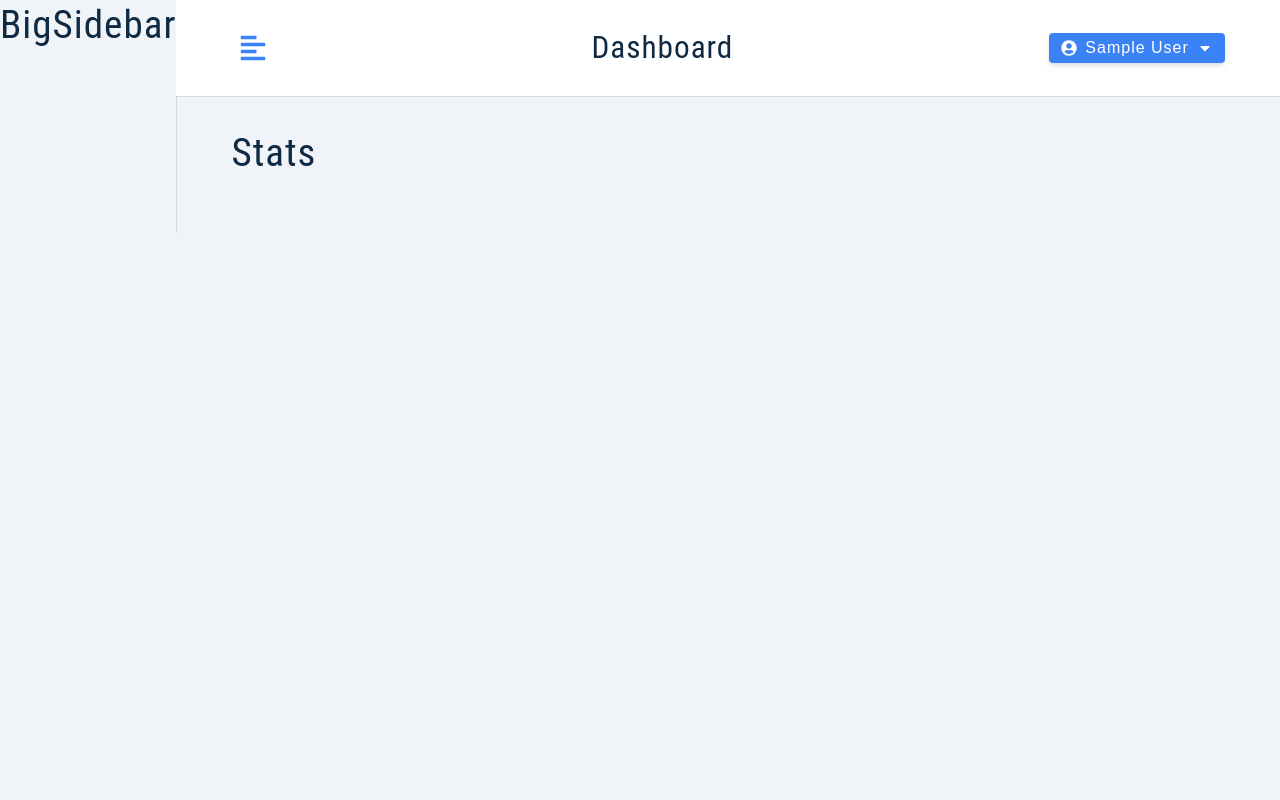
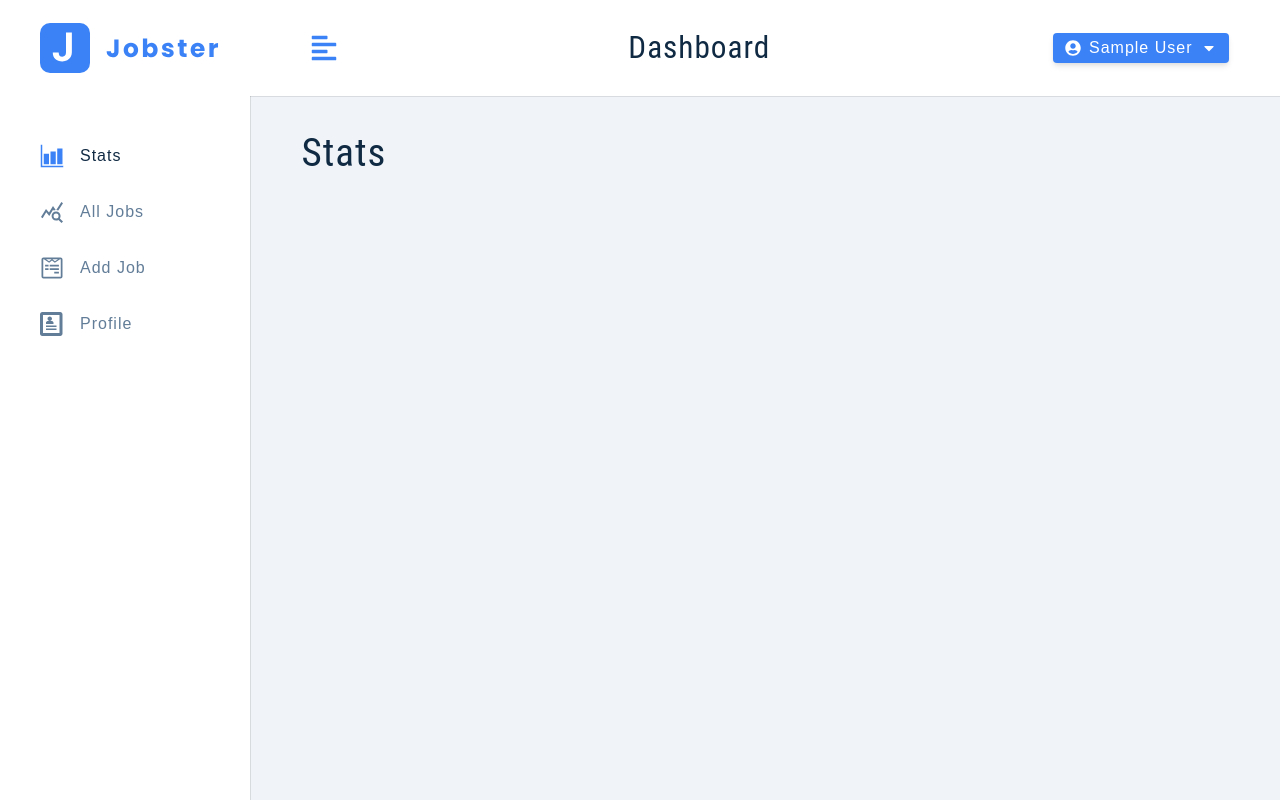
Before and after one commit to AkshayGit17/jobster-react, a React (Create React App) app: page / in a window 1280 px wide. Built offline with nearby package versions, Linux system fonts and the light colour scheme; sample sign-in values are in the browser's storage.

Commit message:
added small sidebar, big sidebar and nav links

```diff
--- a/src/App.js
+++ b/src/App.js
@@ -2,7 +2,7 @@ import { BrowserRouter, Routes, Route } from 'react-router-dom';
 import { ToastContainer } from 'react-toastify';
 import 'react-toastify/dist/ReactToastify.css';
 
-import { Landing, Error, Register } from './pages';
+import { Landing, Error, Register, ProtectedRoute } from './pages';
 import {
   SharedLayout,
   Stats,
@@ -15,7 +15,14 @@ function App() {
   return (
     <BrowserRouter>
       <Routes>
-        <Route path="/" element={<SharedLayout />}>
+        <Route
+          path="/"
+          element={
+            <ProtectedRoute>
+              <SharedLayout />
+            </ProtectedRoute>
+          }
+        >
           <Route index element={<Stats />} />
           <Route path="/all-jobs" element={<AllJobs />} />
           <Route path="/add-job" element={<AddJob />} />
--- a/src/components/BigSidebar.js
+++ b/src/components/BigSidebar.js
@@ -1,9 +1,24 @@
 import styled from 'styled-components';
+import { useSelector } from 'react-redux';
+import Logo from './Logo';
+import NavLinks from './NavLinks';
 
 const BigSidebar = () => {
+  const { isSidebarOpen } = useSelector((state) => state.user);
   return (
     <Wrapper>
-      <h2>BigSidebar</h2>
+      <div
+        className={
+          isSidebarOpen ? 'sidebar-container' : 'sidebar-container show-sidebar'
+        }
+      >
+        <div className="content">
+          <header>
+            <Logo />
+          </header>
+          <NavLinks />
+        </div>
+      </div>
     </Wrapper>
   );
 };
--- /dev/null
+++ b/src/components/NavLinks.js
@@ -0,0 +1,28 @@
+import { NavLink } from 'react-router-dom';
+import links from '../utils/links';
+
+const NavLinks = ({ toggle }) => {
+  return (
+    <div className="nav-links">
+      {links.map((link) => {
+        console.log(link);
+        const { id, text, path, icon } = link;
+        return (
+          <NavLink
+            to={path}
+            id={id}
+            className={({ isActive }) => {
+              return isActive ? 'nav-link active' : 'nav-link';
+            }}
+            onClick={toggle}
+          >
+            <span className="icon">{icon}</span>
+            {text}
+          </NavLink>
+        );
+      })}
+    </div>
+  );
+};
+
+export default NavLinks;
--- a/src/components/SmallSidebar.js
+++ b/src/components/SmallSidebar.js
@@ -1,9 +1,36 @@
 import styled from 'styled-components';
+import { FaTimes } from 'react-icons/fa';
+import { useSelector, useDispatch } from 'react-redux';
+
+import Logo from './Logo';
+import { toggleSidebar } from '../store/userSlice';
+import NavLinks from './NavLinks';
 
 const SmallSidebar = () => {
+  const { isSidebarOpen } = useSelector((state) => state.user);
+  const dispatch = useDispatch();
+
+  const toggle = () => {
+    dispatch(toggleSidebar());
+  };
+
   return (
     <Wrapper>
-      <h2>SmallSidebar</h2>
+      <div
+        className={
+          isSidebarOpen ? 'sidebar-container show-sidebar' : 'sidebar-container'
+        }
+      >
+        <div className="content">
+          <button className="close-btn" onClick={toggle}>
+            <FaTimes />
+          </button>
+          <header>
+            <Logo />
+          </header>
+          <NavLinks toggle={toggle} />
+        </div>
+      </div>
     </Wrapper>
   );
 };
--- /dev/null
+++ b/src/pages/ProtectedRoute.js
@@ -0,0 +1,13 @@
+import { Navigate } from 'react-router-dom';
+import { useSelector } from 'react-redux';
+
+const ProtectedRoute = ({ children }) => {
+  const { user } = useSelector((state) => state.user);
+
+  if (!user) {
+    return <Navigate to="/landing" />;
+  }
+  return children;
+};
+
+export default ProtectedRoute;
--- a/src/pages/index.js
+++ b/src/pages/index.js
@@ -1,5 +1,6 @@
 import Error from './Error';
 import Register from './Register';
 import Landing from './Landing';
+import ProtectedRoute from './ProtectedRoute';
 
-export { Error, Register, Landing };
+export { Error, Register, Landing, ProtectedRoute };
--- /dev/null
+++ b/src/utils/links.js
@@ -0,0 +1,13 @@
+import { IoBarChartSharp } from 'react-icons/io5';
+import { MdQueryStats } from 'react-icons/md';
+import { FaWpforms } from 'react-icons/fa';
+import { ImProfile } from 'react-icons/im';
+
+const links = [
+  { id: 1, text: 'stats', path: '/', icon: <IoBarChartSharp /> },
+  { id: 2, text: 'all jobs', path: 'all-jobs', icon: <MdQueryStats /> },
+  { id: 3, text: 'add job', path: 'add-job', icon: <FaWpforms /> },
+  { id: 4, text: 'profile', path: 'profile', icon: <ImProfile /> },
+];
+
+export default links;
```
